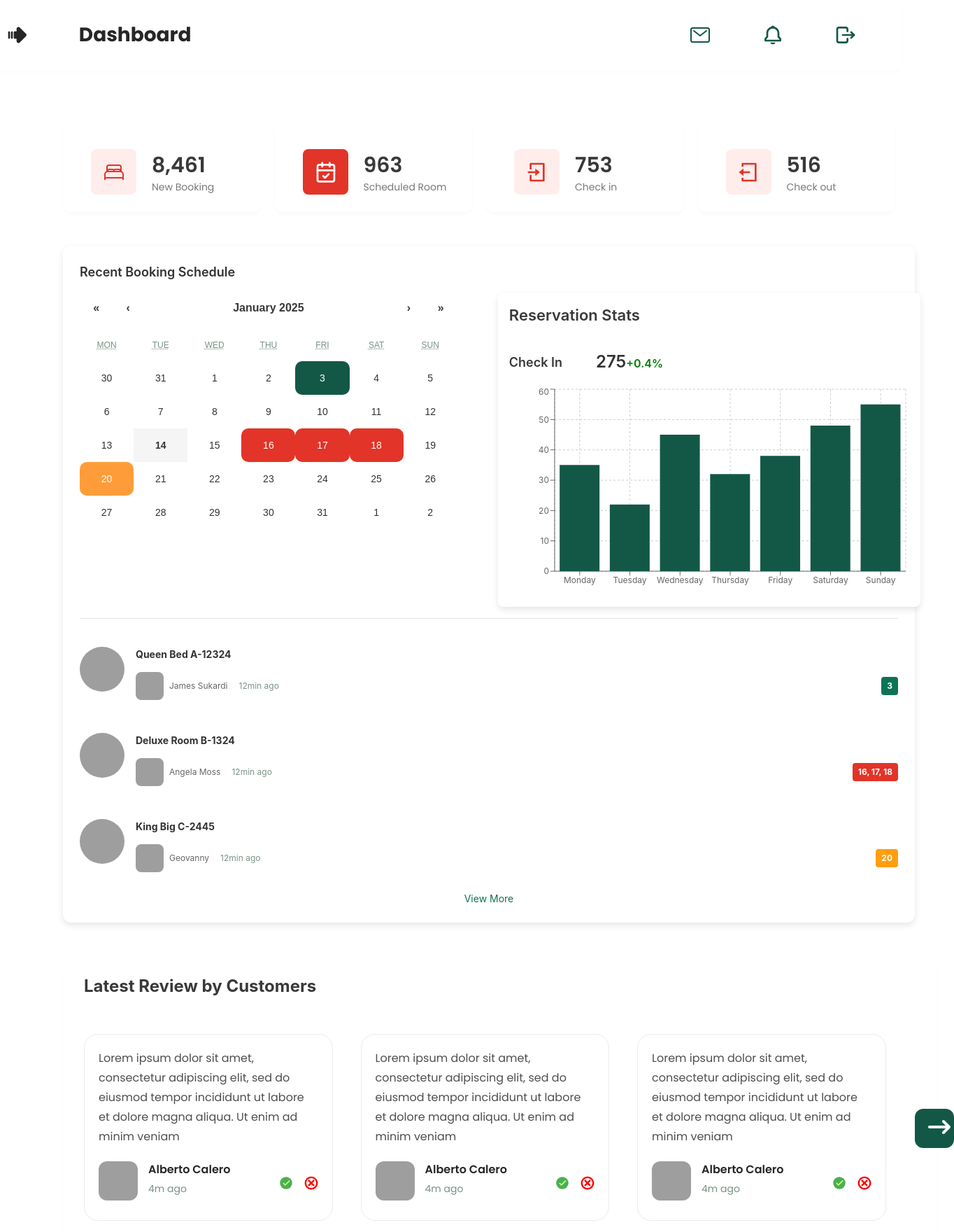
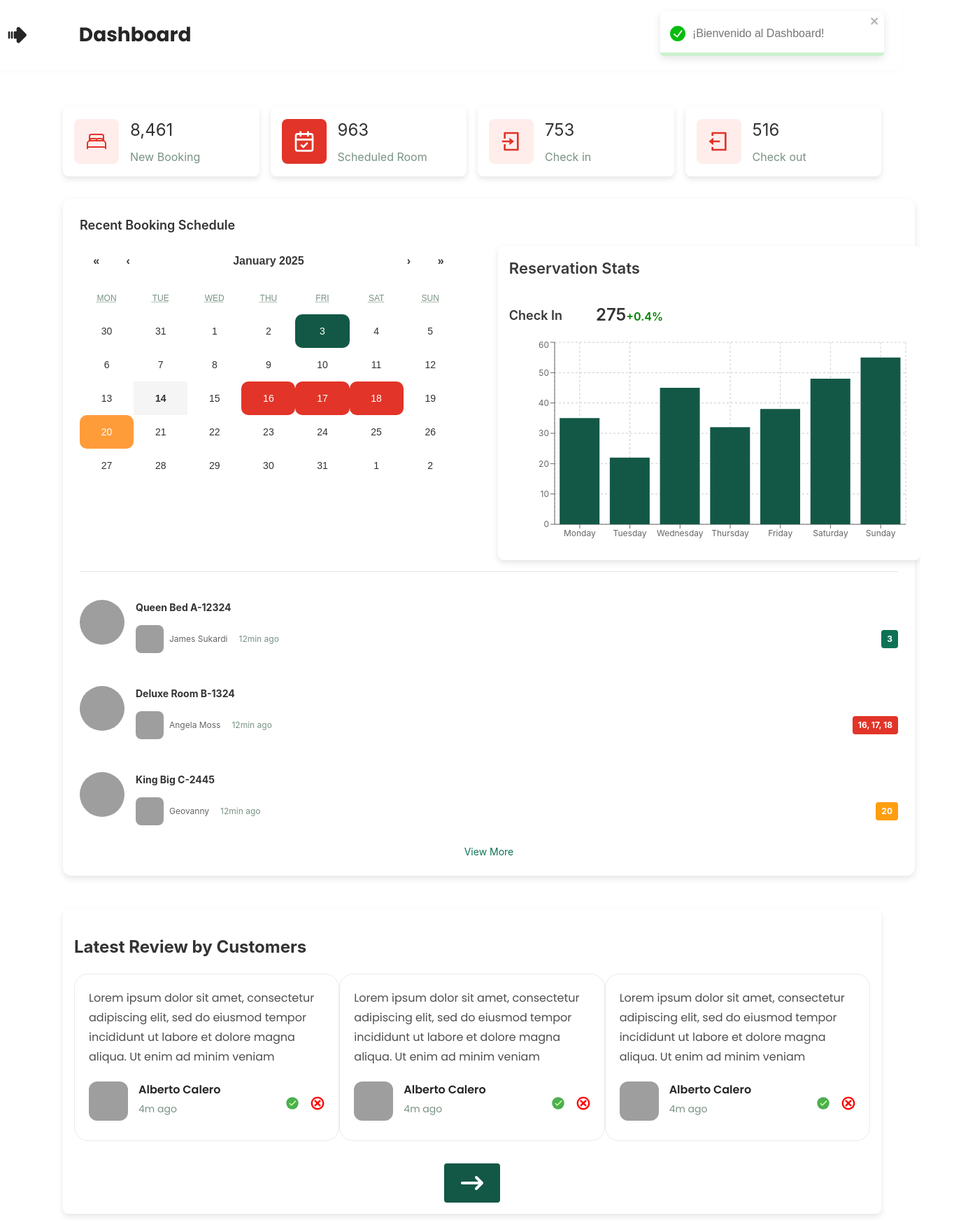
Before and after one commit to albertocalerocastillo/OXYGEN_HotelMiranda_Dashboard, a React (Vite) app: page /dashboard in a window 1280 px wide. Shown: the top 1760 px of the page at 70% size, 1364 px wide, since content can reach past the window. Built offline with nearby package versions, Linux system fonts and the light colour scheme; sample sign-in values are in the browser's storage; grey boxes are pictures that could not be loaded.

Commit message:
ADD: Conversion a TypeScript de Dashboard y CardContact

```diff
--- a/index.html
+++ b/index.html
@@ -9,6 +9,6 @@
   </head>
   <body>
     <div id="root"></div>
-    <script type="module" src="/src/main.jsx"></script>
+    <script type="module" src="/src/main.tsx"></script>
   </body>
 </html>
--- a/src/App.jsx
+++ b/src/App.tsx
@@ -15,7 +15,7 @@ import NewEmployeeForm from "./users/pages/NewEmployeeForm";
 import BookingsDetails from "./bookings/pages/BookingsDetails";
 import { AuthProvider } from "./context/AuthContext";
 
-function App() {
+const App: React.FC = () => {
   const [isSidebarVisible, setIsSidebarVisible] = useState(false);
 
   const toggleSidebar = () => {
@@ -37,12 +37,12 @@ function App() {
                 />
               }
             >
-              <Route path='/dashboard' element={<PrivateRoute element={<Dashboard />} />} />
+              <Route path='/dashboard' element={<PrivateRoute element={<Dashboard isSidebarVisible={isSidebarVisible} />} />} />
               <Route path='/bookings' element={<PrivateRoute element={<Bookings />} />} />
               <Route path='/bookings/:bookingId' element={<PrivateRoute element={<BookingsDetails />} />} />
               <Route path='/rooms' element={<PrivateRoute element={<Rooms />} />} />
               <Route path='/new-room' element={<PrivateRoute element={<NewRoomForm />} />} />
-              <Route path='/contact' element={<PrivateRoute element={<Contact />} />} />
+              <Route path='/contact' element={<PrivateRoute element={<Contact isSidebarVisible={isSidebarVisible} />} />} />
               <Route path='/users' element={<PrivateRoute element={<Users />} />} />
               <Route path='/new-employee' element={<PrivateRoute element={<NewEmployeeForm />} />} />
             </Route>
--- a/src/components/CardContact/CardContact.jsx
+++ b/src/components/CardContact/CardContact.tsx
@@ -4,12 +4,12 @@ import Perfil from "../../assets/perfil.jpg";
 import { FcOk } from "react-icons/fc";
 import { GiCancel } from "react-icons/gi";
 
-const CardContact = ({ onClick }) => {
+const CardContact: React.FC = () => {
   const content = "Lorem ipsum dolor sit amet, consectetur adipiscing elit, sed do eiusmod tempor incididunt ut labore et dolore magna aliqua. Ut enim ad minim veniam";
 
   return (
     <div>
-      <MainCard onClick={() => onClick(content)}>
+      <MainCard>
         <ParagraphContact>
           {content}
         </ParagraphContact>
--- /dev/null
+++ b/src/components/CardContact/interfaces/CardContactInterfaces.ts
@@ -0,0 +1,3 @@
+export interface CardContactProps {
+    onClick: (content: string) => void;
+}
--- a/src/dashboard/components/DashboardStyles.js
+++ /dev/null
@@ -1,125 +0,0 @@
-import styled from "styled-components";
-
-const MainDivContainer = styled.div`
-  display: flex;
-  flex-direction: column;
-  background-color: #f8f8f8;
-  padding: 50px;
-`;
-
-
-const BoxContainer = styled.div`
-  display: grid;
-  grid-template-columns: repeat(4, 1fr);
-  gap: 40px;
-  margin: 3rem auto;
-`;
-
-
-const ChildDivContainer = styled.div`
-  background: #ffffff;
-  box-shadow: 0px 4px 4px rgba(0, 0, 0, 0.02);
-  border-radius: 12px;
-  width: 100%;
-  height: 125px;
-  padding: 10px;
-  padding-top: 0px;
-  display: flex;
-  align-items: center;
-  transition: transform 0.3s ease;
-
-  &:hover {
-    transform: scale(1.1);
-    box-shadow: 0px 2px 6px rgba(0, 0, 0, 0.3);
-  }
-`;
-
-
-const ChildDivColor = styled.div`
-  background-color: ${(props) => props.bgcolor};
-  margin: 29px 22px 0 30px;
-  width: 65px;
-  height: 65px;
-  border-radius: 8px;
-  opacity: 1;
-`;
-
-const DashboardParagraph = styled.p`
-  margin: 0px;
-  padding-top: 45px;
-  text-align: left;
-  font: normal normal 600 30px 'Poppins';
-  color: #393939;
-`;
-
-const DashboardSpan = styled.p`
-  color: #787878;
-  font-size: 14px;
-  font-weight: 400;
-  margin-top: -0.1rem;
-`;
-
-const IconContainer = styled.div`
-  color: ${(props) => props.color};
-    margin-top: 17px;
-    margin-left: 17px;
-`;
-
-const ContactCardsContainer = styled.div`
-  position: relative;
-  width: 98%;
-  transition: margin-left 0.3s ease;
-  background-color: #ffffff;
-  box-shadow: 0px 4px 4px #00000005;
-  border-radius: 20px;
-  padding: 5px 72px 70px 30px;
-
-`;
-
-const CardsContainer = styled.div`
-  display: flex;
-  flex-direction: row;
-  gap: 40px;
-`;
-
-const Title = styled.h2`
-  width: 100%;
-  padding-bottom: 30px;
-  text-align: left;
-  letter-spacing: 0px;
-  color: #393939;
-`;
-
-const ButtonCard = styled.button`
-  position: absolute;
-  top: 55%;
-  right: -25px;
-  transform: translateY(-50%);
-  width: 56px;
-  height: 56px;
-  background-color: #135846;
-  border: none;
-  justify-content: center;
-  cursor: pointer;
-  border-radius: 12px;
-
-  &:hover {
-    transform: translateY(-50%) scale(1.1);
-    box-shadow: 0px 2px 6px rgba(0, 0, 0, 0.3);
-    transition: transform 0.3s, box-shadow 0.3s;
-  }
-`;
-
-export {
-  MainDivContainer,
-  BoxContainer,
-  ChildDivContainer,
-  ChildDivColor,
-  DashboardParagraph,
-  DashboardSpan,
-  IconContainer,
-  ContactCardsContainer,
-  CardsContainer,
-  Title,
-  ButtonCard,
-};
--- /dev/null
+++ b/src/dashboard/components/DashboardStyles.ts
@@ -0,0 +1,94 @@
+import styled from "styled-components";
+
+export const BoxContainer = styled.div`
+  display: flex;
+  justify-content: space-between;
+  margin: 2rem 0;
+`;
+
+export const ChildDivContainer = styled.div`
+  display: flex;
+  align-items: center;
+  background-color: #ffffff;
+  border-radius: 8px;
+  box-shadow: 0 4px 8px rgba(0, 0, 0, 0.1);
+  padding: 1rem;
+  flex: 1;
+  margin-right: 1rem;
+
+  &:last-child {
+    margin-right: 0;
+  }
+`;
+
+interface ChildDivColorProps {
+  bgcolor: string;
+}
+
+export const ChildDivColor = styled.div<ChildDivColorProps>`
+  background-color: ${(props) => props.bgcolor};
+  border-radius: 8px;
+  display: flex;
+  align-items: center;
+  justify-content: center;
+  padding: 1rem;
+  margin-right: 1rem;
+`;
+
+export const DashboardParagraph = styled.p`
+  font-size: 1.5rem;
+  color: #333333;
+  margin: 0;
+`;
+
+export const DashboardSpan = styled.span`
+  display: block;
+  font-size: 1rem;
+  color: #799283;
+  margin-top: 0.5rem;
+`;
+
+export const IconContainer = styled.div`
+  display: flex;
+  align-items: center;
+  justify-content: center;
+`;
+
+export const ContactCardsContainer = styled.div`
+  background-color: #ffffff;
+  border-radius: 8px;
+  box-shadow: 0 4px 8px rgba(0, 0, 0, 0.1);
+  padding: 1rem;
+  margin-top: 2rem;
+`;
+
+export const CardsContainer = styled.div`
+  display: flex;
+  justify-content: space-between;
+  margin-top: 1rem;
+`;
+
+export const Title = styled.h2`
+  font-size: 1.5rem;
+  color: #333333;
+`;
+
+export const ButtonContainer = styled.div`
+  display: flex;
+  justify-content: center;
+  margin-top: 1rem;
+`;
+
+export const ButtonCard = styled.button`
+  display: flex;
+  align-items: center;
+  justify-content: center;
+  background-color: #135846;
+  color: #ffffff;
+  border: none;
+  border-radius: 4px;
+  padding: 0.75rem 1.5rem;
+  font-size: 1rem;
+  cursor: pointer;
+  margin-top: 1rem;
+`;
--- /dev/null
+++ b/src/dashboard/interfaces/DashboardInterfaces.ts
@@ -0,0 +1,3 @@
+export interface DashboardProps {
+    isSidebarVisible: boolean;
+}
--- a/src/dashboard/pages/Dashboard.jsx
+++ b/src/dashboard/pages/Dashboard.tsx
@@ -1,4 +1,4 @@
-import React from "react";
+import React, { useEffect, useState } from "react";
 import {
   BoxContainer,
   ChildDivContainer,
@@ -10,6 +10,7 @@ import {
   CardsContainer,
   Title,
   ButtonCard,
+  ButtonContainer
 } from "../components/DashboardStyles";
 import { IoBedOutline } from "react-icons/io5";
 import { LuCalendarCheck } from "react-icons/lu";
@@ -17,13 +18,33 @@ import { RiLoginBoxLine, RiLogoutBoxLine } from "react-icons/ri";
 import { FaArrowRightLong } from "react-icons/fa6";
 import CardContact from "../../components/CardContact/CardContact";
 import Calendar from "../components/Calendar";
+import { DashboardProps } from '../interfaces/DashboardInterfaces';
+import { toast, ToastContainer } from 'react-toastify';
+import 'react-toastify/dist/ReactToastify.css';
 
-const Dashboard = ({ isSidebarVisible }) => {
+const Dashboard: React.FC<DashboardProps> = ({ isSidebarVisible }) => {
+  const [newBookings, setNewBookings] = useState(0);
+  const [scheduledRooms, setScheduledRooms] = useState(0);
+  const [checkIns, setCheckIns] = useState(0);
+  const [checkOuts, setCheckOuts] = useState(0);
+
+  useEffect(() => {
+    setNewBookings(8461);
+    setScheduledRooms(963);
+    setCheckIns(753);
+    setCheckOuts(516);
+
+    toast.success('¡Bienvenido al Dashboard!', {
+      position: "top-right",
+    });
+  }, []);
+
   return (
     <div
       style={{ marginLeft: isSidebarVisible ? "250px" : "70px", transition: "margin-left 0.3s ease" }}
       data-cy="dashboard"
     >
+      <ToastContainer />
       <BoxContainer>
         <ChildDivContainer>
           <ChildDivColor bgcolor={"#FFEDEC"}>
@@ -32,7 +53,7 @@ const Dashboard = ({ isSidebarVisible }) => {
             </IconContainer>
           </ChildDivColor>
           <DashboardParagraph>
-            8,461
+            {newBookings.toLocaleString()}
             <DashboardSpan>New Booking</DashboardSpan>
           </DashboardParagraph>
         </ChildDivContainer>
@@ -43,7 +64,7 @@ const Dashboard = ({ isSidebarVisible }) => {
             </IconContainer>
           </ChildDivColor>
           <DashboardParagraph>
-            963
+            {scheduledRooms.toLocaleString()}
             <DashboardSpan>Scheduled Room</DashboardSpan>
           </DashboardParagraph>
         </ChildDivContainer>
@@ -54,7 +75,7 @@ const Dashboard = ({ isSidebarVisible }) => {
             </IconContainer>
           </ChildDivColor>
           <DashboardParagraph>
-            753
+            {checkIns.toLocaleString()}
             <DashboardSpan>Check in</DashboardSpan>
           </DashboardParagraph>
         </ChildDivContainer>
@@ -65,7 +86,7 @@ const Dashboard = ({ isSidebarVisible }) => {
             </IconContainer>
           </ChildDivColor>
           <DashboardParagraph>
-            516
+            {checkOuts.toLocaleString()}
             <DashboardSpan>Check out</DashboardSpan>
           </DashboardParagraph>
         </ChildDivContainer>
@@ -82,9 +103,11 @@ const Dashboard = ({ isSidebarVisible }) => {
           <CardContact />
           <CardContact />
         </CardsContainer>
-        <ButtonCard>
-          <FaArrowRightLong fontSize={"xx-large"} color={"#ffffff"} />
-        </ButtonCard>
+        <ButtonContainer>
+          <ButtonCard>
+            <FaArrowRightLong fontSize={"xx-large"} color={"#ffffff"} />
+          </ButtonCard>
+        </ButtonContainer>
       </ContactCardsContainer>
     </div>
   );
--- a/src/main.jsx
+++ b/src/main.tsx
@@ -1,10 +1,10 @@
 import { StrictMode } from 'react';
 import { createRoot } from 'react-dom/client';
 import './index.css';
-import App from './App.jsx';
+import App from './App';
 
-createRoot(document.getElementById('root')).render(
+createRoot(document.getElementById('root') as HTMLElement).render(
   <StrictMode>
     <App />
   </StrictMode>,
-)
+);
```
Also changed, not shown: src/components/CardContact/CardContactStyles.ts (renamed from src/components/CardContact/CardContactStyles.js).
